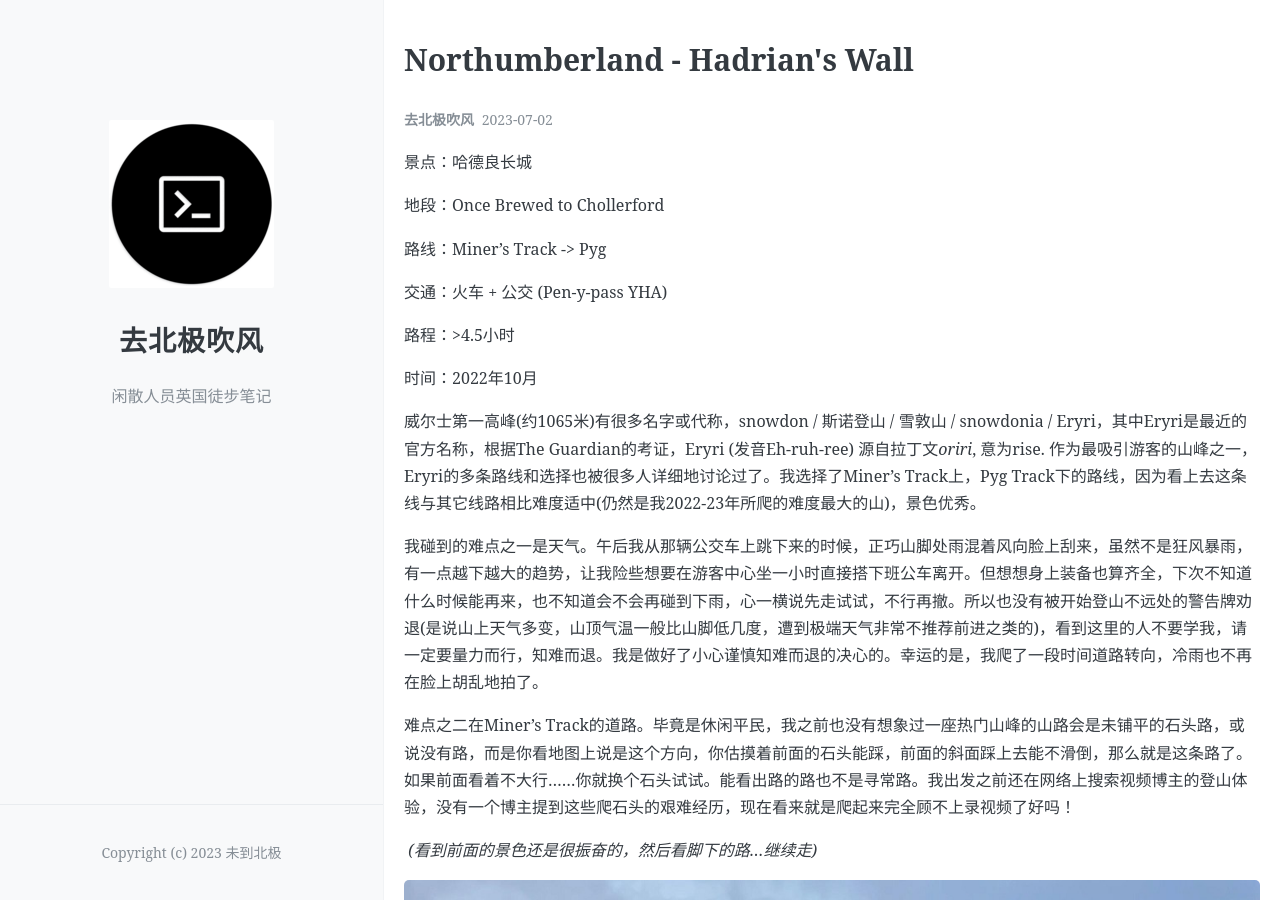
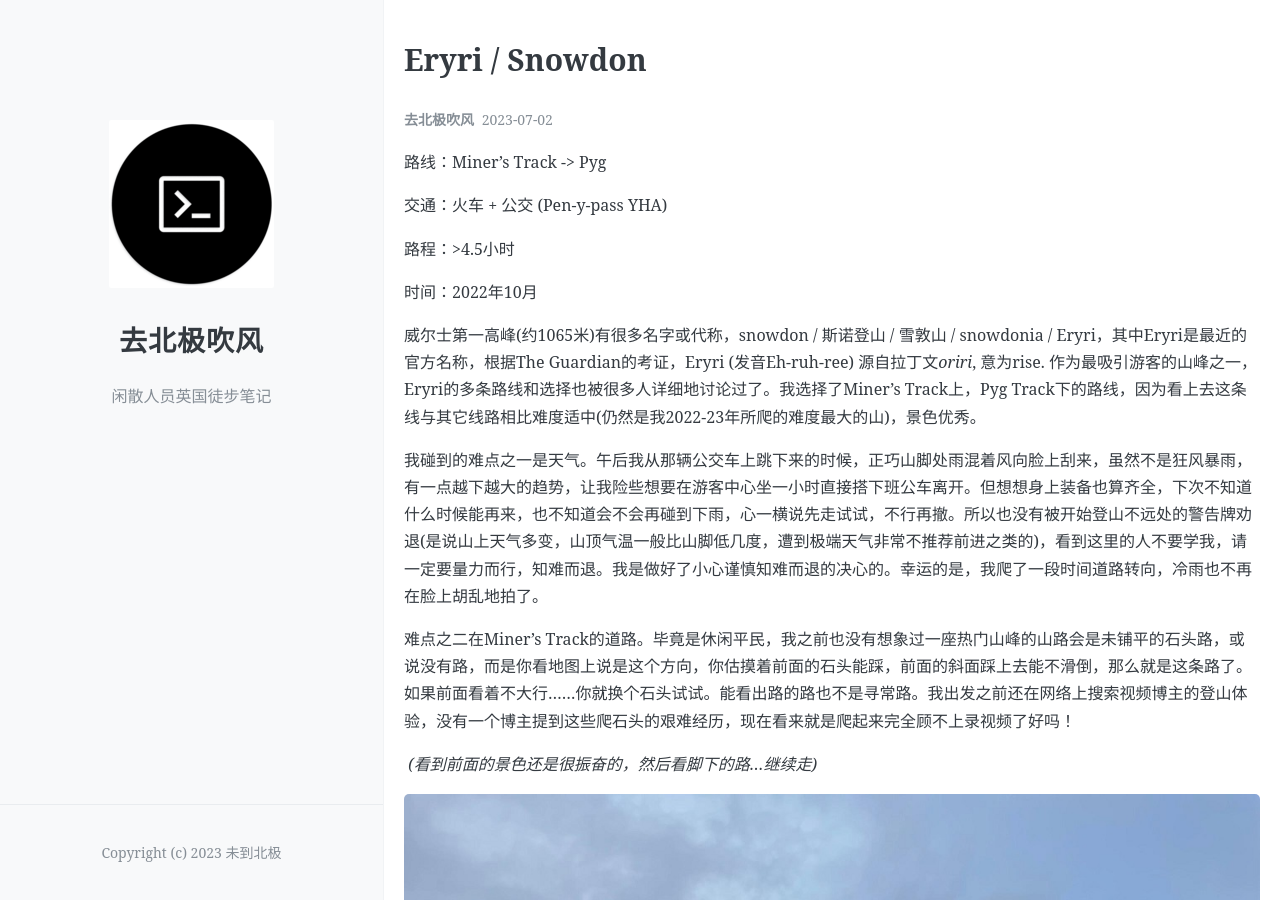
Before and after one commit to wkm-um/wkm-um.github.io, a Jekyll site: the page built from _posts/2022-10-14-snowdon.md, in a window 1280 px wide and 900 px high. Built offline with Jekyll 4.4.1, drawn with Linux system fonts in a browser that asks for light colours; comment, search, counter and statistics services are not loaded.

Commit message:
Update 2022-10-14-snowdon.md

```diff
--- a/_posts/2022-10-14-snowdon.md
+++ b/_posts/2022-10-14-snowdon.md
@@ -1,18 +1,11 @@
 ---
 layout: post
-title: Northumberland - Hadrian's Wall
+title: Eryri / Snowdon
 date: 2023-07-02
 author: 去北极吹风
 toc: false
 pinned: false
 ---
-
-
-景点：哈德良长城
-
-地段：Once Brewed to Chollerford
-
-
 
 路线：Miner's Track -> Pyg
 
```
